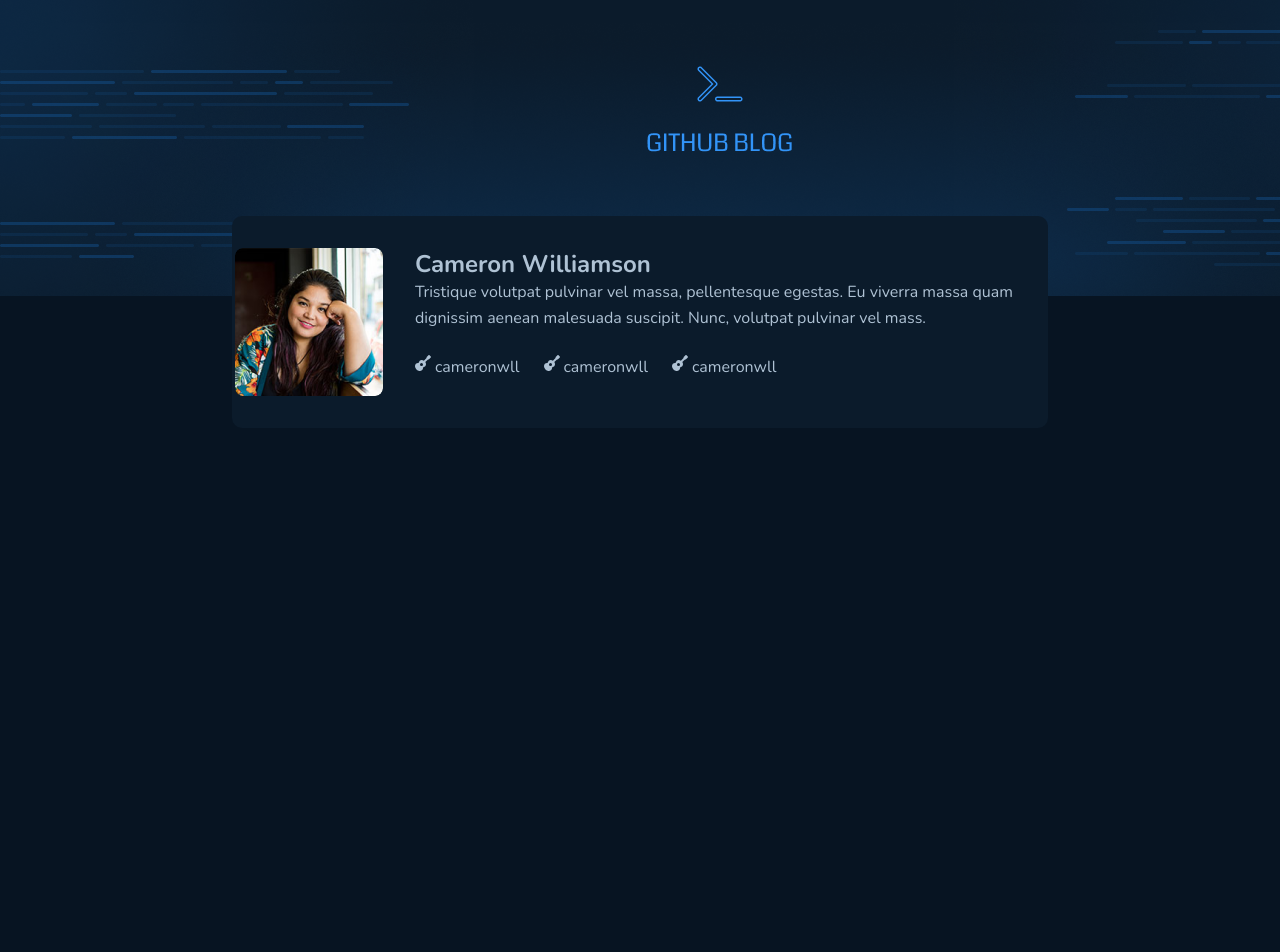
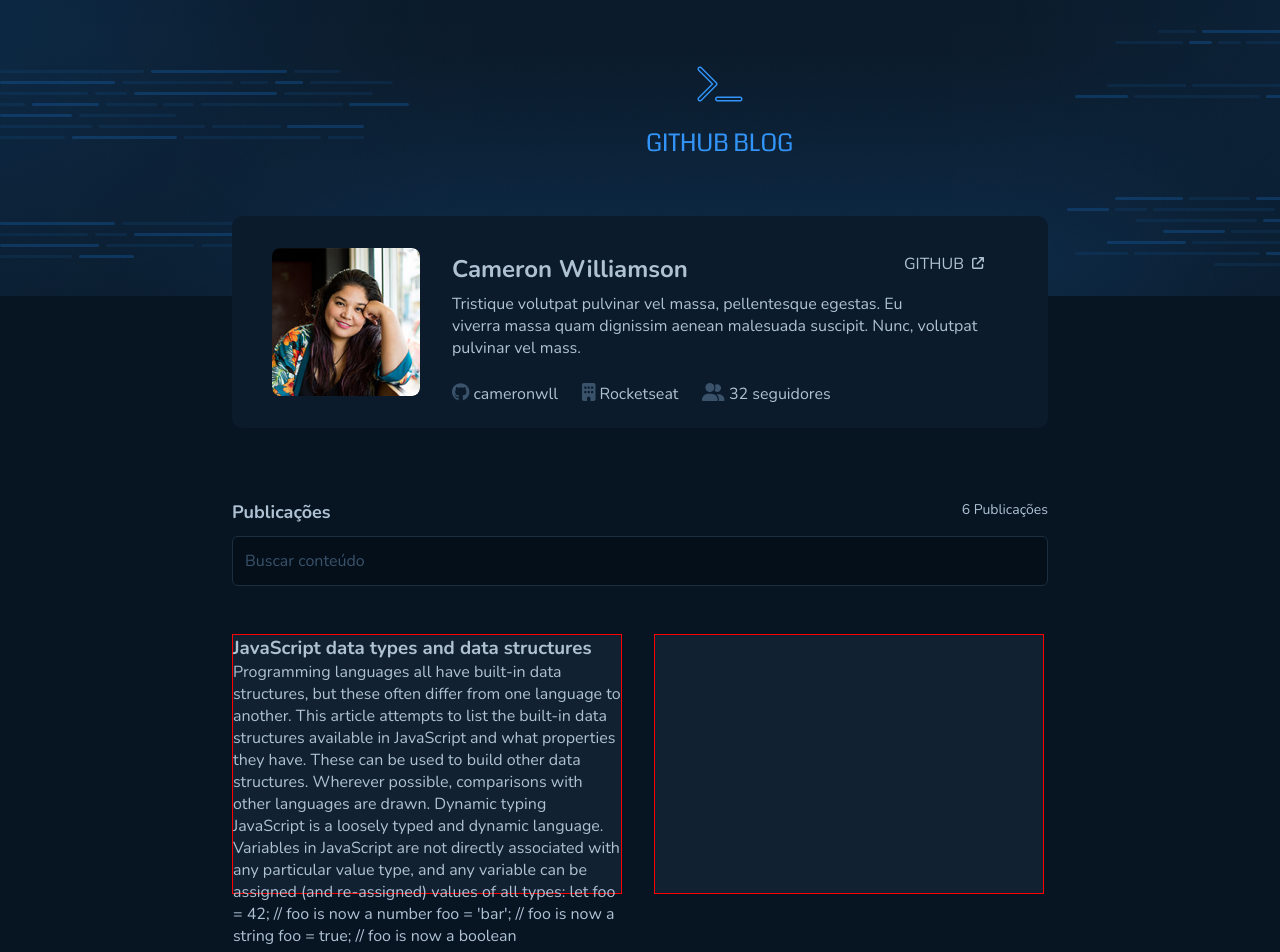
Before and after one commit to BePenques/react-github-blog, a React (Vite) app: page / in a window 1280 px wide. Shown: the top 952 px of the page. Before the commit the page ends 800 px from the top, so only its background shows below. Built offline with nearby package versions, Linux system fonts and the light colour scheme.

Commit message:
stilização home - dados user e input de busca

```diff
--- a/src/pages/Home/index.tsx
+++ b/src/pages/Home/index.tsx
@@ -1,5 +1,6 @@
-import { Container, BoxUserInformations, GithubImage, GithubUserInformations,GithubUserTags } from "./styles";
-import { faGuitar  } from '@fortawesome/free-solid-svg-icons';
+import { faGithub } from "@fortawesome/free-brands-svg-icons";
+import { Container, BoxUserInformations, GithubImage, GithubUserInformations,GithubUserTags, GithubLink, SearchBox, SearchInput, IssuesList, Issue } from "./styles";
+import {  faArrowUpRightFromSquare, faBuilding, faUserGroup  } from '@fortawesome/free-solid-svg-icons';
 import { FontAwesomeIcon } from '@fortawesome/react-fontawesome'
 
 export function Home(){
@@ -8,25 +9,50 @@
         <BoxUserInformations>
             <GithubImage src={"/src/assets/avatar.png"} alt="" />
             <GithubUserInformations>
+              <GithubLink>
+                <p>GITHUB</p>
+                <FontAwesomeIcon icon={faArrowUpRightFromSquare} fontSize="12"/>
+              </GithubLink>
               <h3>Cameron Williamson</h3>
-                <p>Tristique volutpat pulvinar vel massa, pellentesque egestas. Eu viverra massa quam <br />
+              <p>Tristique volutpat pulvinar vel massa, pellentesque egestas. Eu viverra massa quam
                     dignissim aenean malesuada suscipit. Nunc, volutpat pulvinar vel mass.</p>
               <GithubUserTags>
                 <span>
-                    <FontAwesomeIcon icon={faGuitar} />
+                  <FontAwesomeIcon icon={faGithub} color="#3A536B" fontSize={18}/>
                   <p>cameronwll</p>
                 </span>
                 <span>
-                    <FontAwesomeIcon icon={faGuitar} />
-                    <p>cameronwll</p>
+                  <FontAwesomeIcon icon={faBuilding} color="#3A536B" fontSize={18}/>
+                  <p>Rocketseat</p>
                 </span>
                 <span>
-                    <FontAwesomeIcon icon={faGuitar} />
-                    <p>cameronwll</p>
+                  <FontAwesomeIcon icon={faUserGroup} color="#3A536B" fontSize={18}/>
+                  <p>32 seguidores</p>
                 </span>
               </GithubUserTags>
             </GithubUserInformations>
         </BoxUserInformations>
+        <SearchBox>
+          <div>
+            <h3>Publicações</h3>
+            <p>6 Publicações</p>
+          </div>
+          <SearchInput type="text" placeholder="Buscar conteúdo"/>
+        </SearchBox>
+        <IssuesList>
+          <Issue>
+            <h3>JavaScript data types and data structures</h3>
+            <p>
+            Programming languages all have built-in data structures, but these often differ from one language to another. This article attempts to list the built-in data structures available in JavaScript and what properties they have. These can be used to build other data structures. Wherever possible, comparisons with other languages are drawn. Dynamic typing JavaScript is a loosely typed and dynamic language. Variables in JavaScript are not directly associated with any particular value type, and any variable can be assigned (and re-assigned) values of all types: let foo = 42; // foo is now a number foo = 'bar'; // foo is now a string foo = true; // foo is now a boolean
+            </p>
+          </Issue>
+          <Issue>
+          </Issue>
+          <Issue>
+          </Issue>
+          <Issue>
+          </Issue>
+        </IssuesList>
     </Container>
     )
 
--- a/src/pages/Home/styles.ts
+++ b/src/pages/Home/styles.ts
@@ -25,15 +25,16 @@
 
 export const GithubUserInformations = styled.div`
     height: 148px;
-    width: 630px;
-    margin: auto 0;
+    /* width: 600px; */
+    padding-top: 5px;
+    margin-right: 32px;
 
     h3{
         font-size: 24px;
+         margin-bottom: 8px;
     }
     p{
         font-size: 16px;
-        line-height: 160%;
         margin-bottom: 24px;
     }
 `
@@ -41,15 +42,81 @@
 export const GithubUserTags = styled.div`
    display: flex;
    flex-direction: row;
+   align-items: center;
    gap: 24px;
+
 
    span{
     display: flex;
     flex-direction: row;
+
     gap: 4px;
 
    }
 `
+
+export const GithubLink = styled.div`
+    display: flex;
+    flex-direction: row;
+    align-items: baseline;
+    gap: 8px;
+    float: right ;
+    margin-right: 32px;
+    font-size: 12px;
+
+`
+//--------search form
+export const SearchBox = styled.div`
+   display: flex;
+   flex-direction: column;
+   margin-top: 72px;
+   gap: 12px;
+   div{
+    display: flex;
+    flex-direction: row;
+    justify-content: space-between;
+
+    h3{
+        font-size: 18px;
+    }
+    p{
+        font-size: 14px;
+    }
+   }
+`
+export const SearchInput = styled.input`
+    height: 50px;
+    border-radius: 6px;
+    background: ${props => props.theme["base-input"]};
+    border: 1px solid ${props => props.theme["base-border"]};
+    padding: 16px 12px;
+    color:  ${props => props.theme["base-text"]};
+
+    &::placeholder{
+        color:  ${props => props.theme["base-label"]};
+    }
+`
+//-----IssuesList
+export const IssuesList = styled.div`
+    margin-top: 16px;
+    margin-bottom: 16px;
+    display: flex;
+    flex-direction: row;
+    height: auto;
+    flex-wrap: wrap;
+    gap: 2rem;
+
+`
+export const Issue = styled.div`
+   /* width: 416px; */
+   width: 390px;
+   height: 260px;
+   background: ${props => props.theme["base-post"]};
+   border: 1px solid red;
+   margin-top: 32px;
+
+`
+
 
 export const GithubImage = styled.img.attrs((props) => ({
     src: props.src,
@@ -57,4 +124,6 @@
     width: 148px;
     height: 148px;
     border-radius: 8px;
+    margin-left: 40px;
+    vertical-align: middle;
 `
```
Lines whose indentation alone changed are shown as unchanged.
